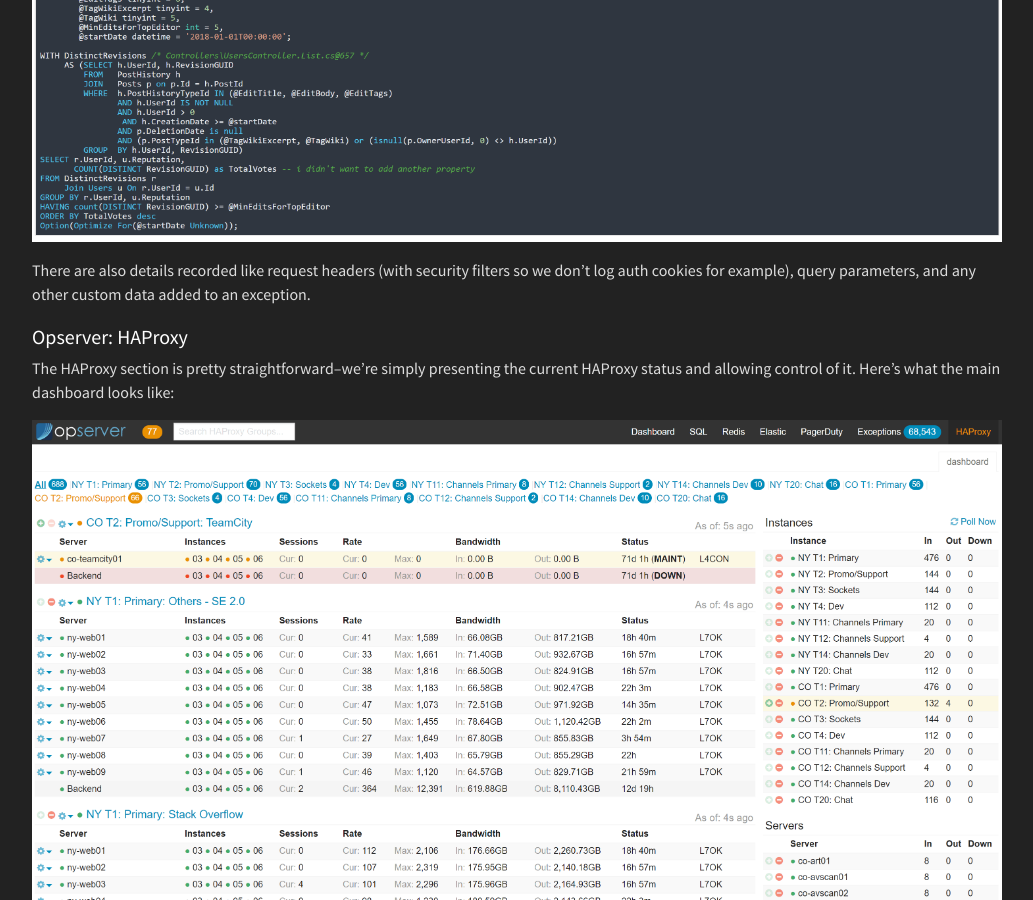
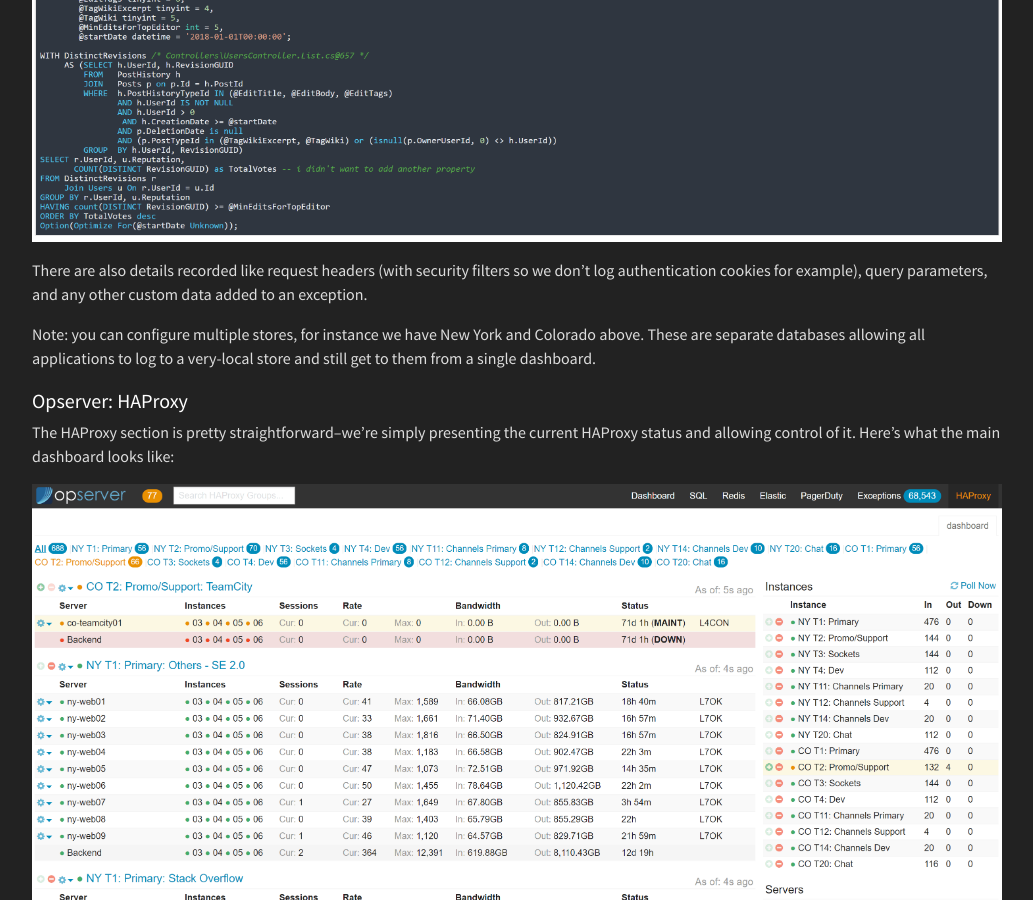
Before and after one commit to NickCraver/nickcraver.github.com, a Jekyll site: the page built from blog/_posts/2018-11-29-stack-overflow-how-we-do-monitoring.markdown, in a window 1280 px wide and 900 px high, scrolled down 31643 px. Shown: the whole window, without its empty margins (123-1156 px from the left). Built offline with Jekyll 4.4.1, drawn with Linux system fonts in a browser that asks for light colours; comment, search, counter and statistics services are not loaded.

Commit message:
Exceptions: add note

```diff
--- a/blog/_posts/2018-11-29-stack-overflow-how-we-do-monitoring.markdown
+++ b/blog/_posts/2018-11-29-stack-overflow-how-we-do-monitoring.markdown
@@ -724,7 +724,10 @@
 
 ![Redis]({{ site.contenturl }}SO-Monitoring/SO-Monitoring-Opserver-Exceptions-Command.png)
 
-There are also details recorded like request headers (with security filters so we don't log auth cookies for example), query parameters, and any other custom data added to an exception.
+There are also details recorded like request headers (with security filters so we don't log authentication cookies for example), query parameters, and any other custom data added to an exception.
+
+Note: you can configure multiple stores, for instance we have New York and Colorado above.
+These are separate databases allowing all applications to log to a very-local store and still get to them from a single dashboard.
 
 #### Opserver: HAProxy
 
```
